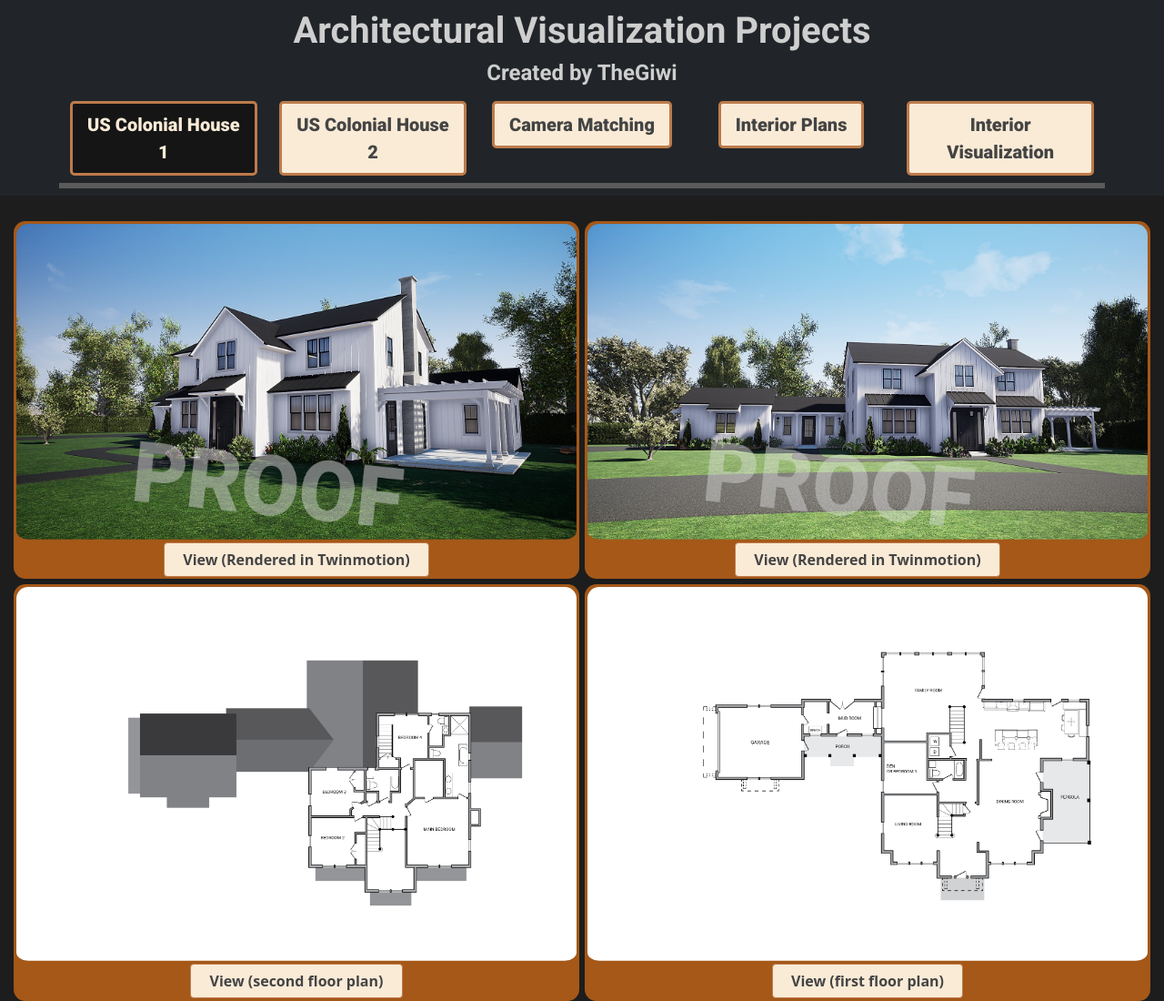
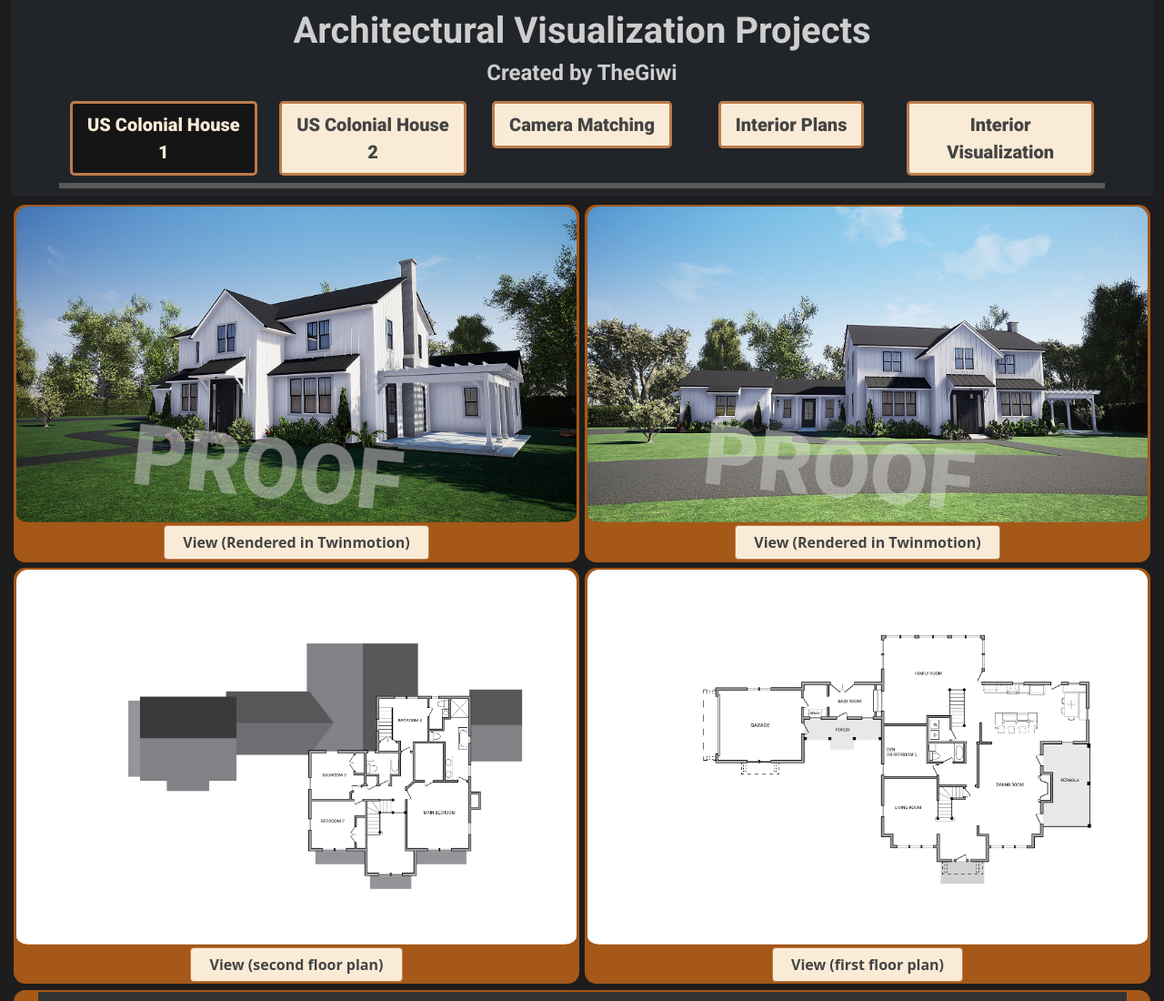
Before and after one commit to TheGiwi/archviz3, a plain HTML site: page index.html in a window 1280 px wide. Shown: the top 1100 px of the page at 91% size. Drawn offline with nearby package versions, Linux system fonts and the light colour scheme; grey boxes are pictures that could not be loaded.

Commit message:
made navbar unfixed

```diff
--- a/index.html
+++ b/index.html
@@ -21,7 +21,7 @@
 
 <body style="background-color:#1d1d1d;">
 <div class="container-fluid">
-    <nav class="navbar fixed-top navbar-light bg-dark d-flex justify-content-center">
+    <nav class="navbar navbar-light bg-dark d-flex justify-content-center">
 
             <div style="text-align:center; padding-left: 1rem; padding-right: 1rem; ">
 
@@ -57,7 +57,7 @@
             </div>
     </nav>
             <div class="container-fluid">
-             <div class="row" style="padding-top: 15rem;"></div>
+             <div class="row" style="padding-top: 0.4rem;"></div>
                <div class="row">
 
 
```
Also changed, not shown: index2.html (+4 -4 lines), index3.html (+2 -2 lines), index4.html (+2 -2 lines).
